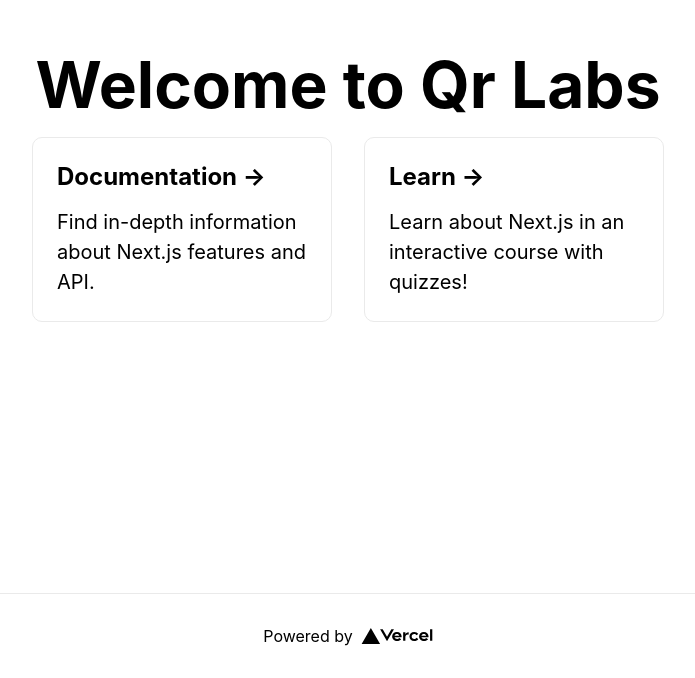
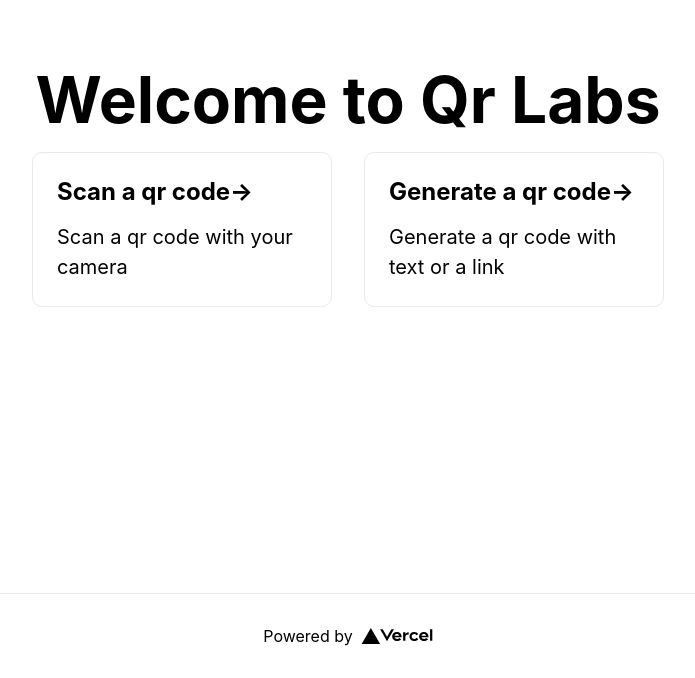
Before and after one commit to tewarig/react-qrcode, a Next.js app: page / in a window 1280 px wide. Shown: the part 207-885 px from the top of the page, without its empty margins (292-987 px from the left). Built offline with nearby package versions, Linux system fonts and the light colour scheme.

Commit message:
feat: pages setup

```diff
--- a/pages/index.js
+++ b/pages/index.js
@@ -18,14 +18,14 @@ export default function Home() {
 
 
         <div className={styles.grid}>
-          <a href="https://nextjs.org/docs" className={styles.card}>
-            <h2>Documentation &rarr;</h2>
-            <p>Find in-depth information about Next.js features and API.</p>
+          <a href="/scan" className={styles.card}>
+            <h2>Scan a qr code&rarr;</h2>
+            <p>Scan a qr code with your camera</p>
           </a>
 
-          <a href="https://nextjs.org/learn" className={styles.card}>
-            <h2>Learn &rarr;</h2>
-            <p>Learn about Next.js in an interactive course with quizzes!</p>
+          <a href="/generate" className={styles.card}>
+            <h2> Generate a qr code&rarr;</h2>
+            <p> Generate a qr code with text or a link</p>
           </a>
 
 
```
Also changed, not shown: pages/generate.js (added, +9 -0 lines), pages/scan.js (added, +9 -0 lines).
